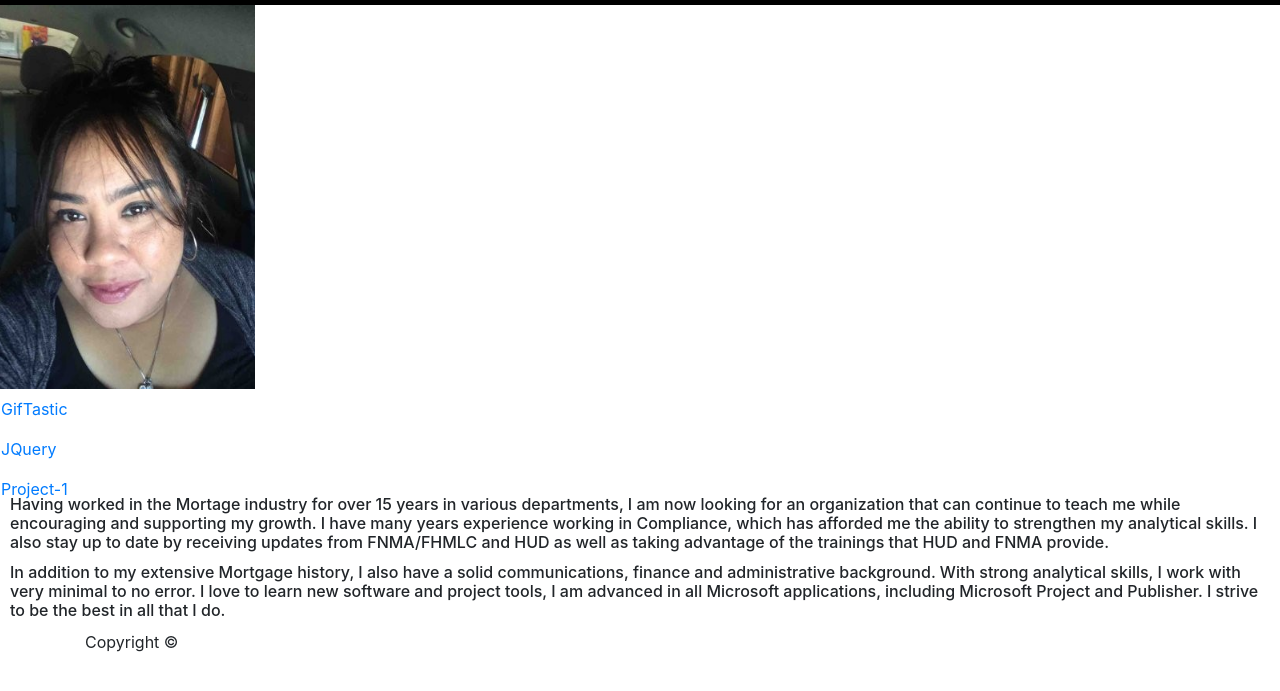
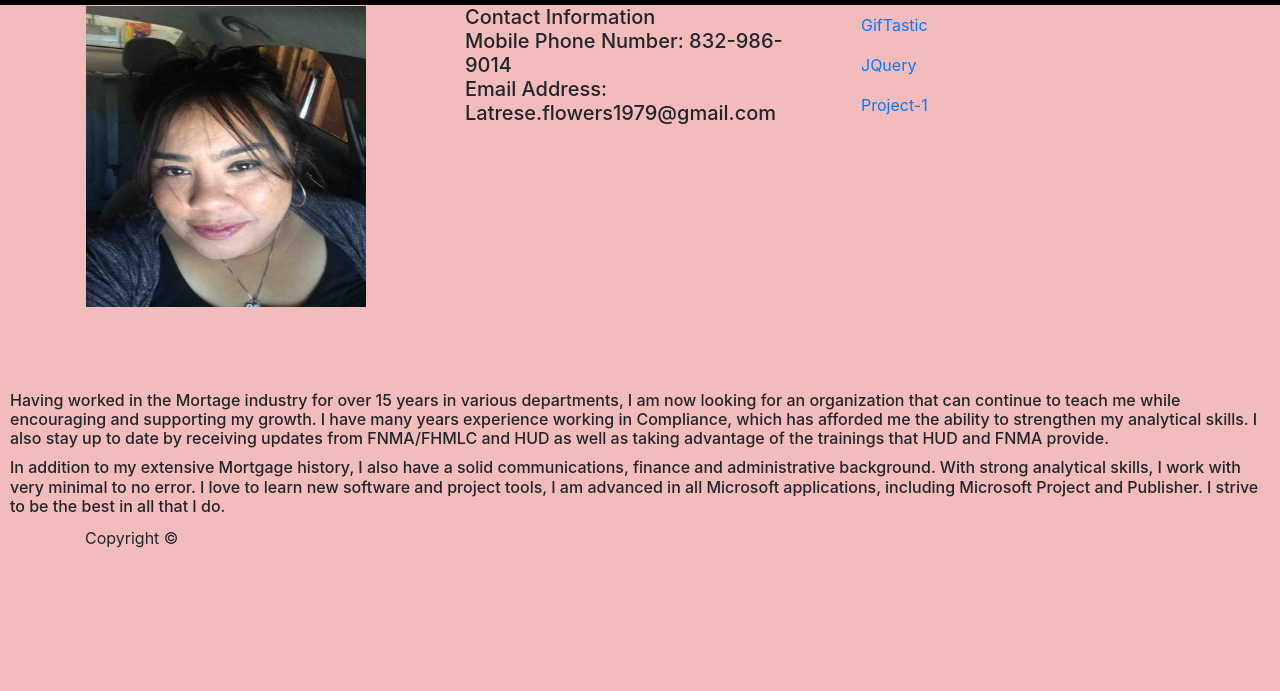
Before and after one commit to Latrese/Bootstrap-Portfolio, a plain HTML site: page index.html in a window 1280 px wide. Shown: the part 67-758 px from the top of the page. Drawn offline with Linux system fonts and the light colour scheme.

Commit message:
moreupdates

```diff
--- a/css/style.css
+++ b/css/style.css
@@ -5,11 +5,13 @@ p{
 .images {
     height:80%;
     width: 80%;
-    background-position: center;
+    background-position: left;
     background-size: cover;
+    margin: 1px;
+
 }
 body{
-    background-color: white;
+    background-color: rgb(243, 188, 188);
 }
 header{
 
@@ -21,6 +23,3 @@ header{
 h6{
     margin: 10px;
 }
-#row{
-    text-align: end;
-}
--- a/index.html
+++ b/index.html
@@ -45,13 +45,17 @@
     </nav>
 </div>
 
-<div class="row">
-    <div class="col-xs">
-            <img class="images" src="css/me.png" alt="Latrese Flowers"width="12" height="18">
-    <div class="col-xs, align=left">
-            <a class="nav-link" href="https://latrese.github.io/https-latrese.github.io-Giphy-/">GifTastic</a>
-            <a class="nav-link" href="https://latrese.github.io/unit-4-game/">JQuery</a>
-            <a class="nav-link" href="https://jbarton10.github.io/Project-1/">Project-1</a>
+<div class="container">
+        <div class="row">
+          <div class="col">
+             <img class="images" src="css/me.png" alt="Latrese Flowers" height="12px" width="20px">
+          </div>
+          <div class="col">
+                <h5>Contact Information <br> Mobile Phone Number: 832-986-9014 <br> Email Address: Latrese.flowers1979@gmail.com</h5> </div>
+          <div class="col">
+                <a class="nav-link" href="https://latrese.github.io/https-latrese.github.io-Giphy-/">GifTastic</a>
+                <a class="nav-link" href="https://latrese.github.io/unit-4-game/">JQuery</a>
+                <a class="nav-link" href="https://jbarton10.github.io/Project-1/">Project-1</a>
 
 
 <!-- <div class="links",align="right">
```
